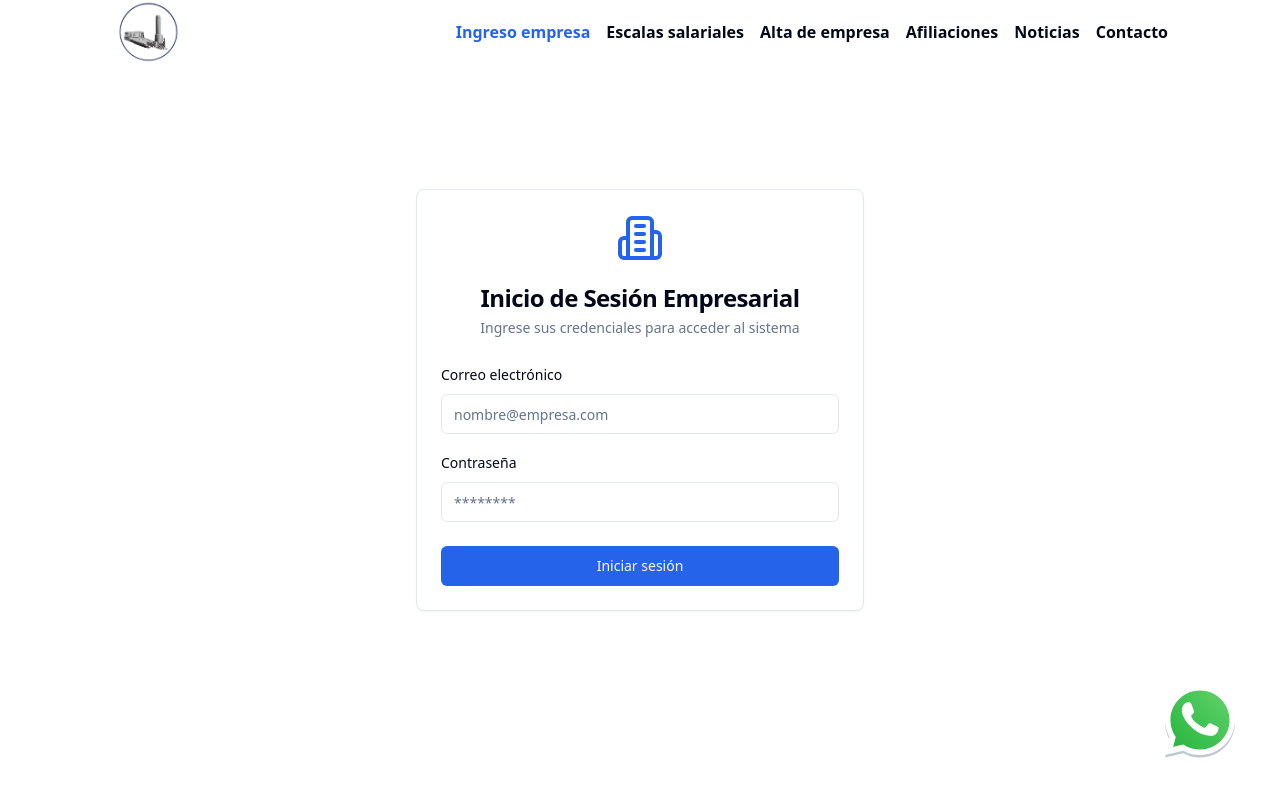
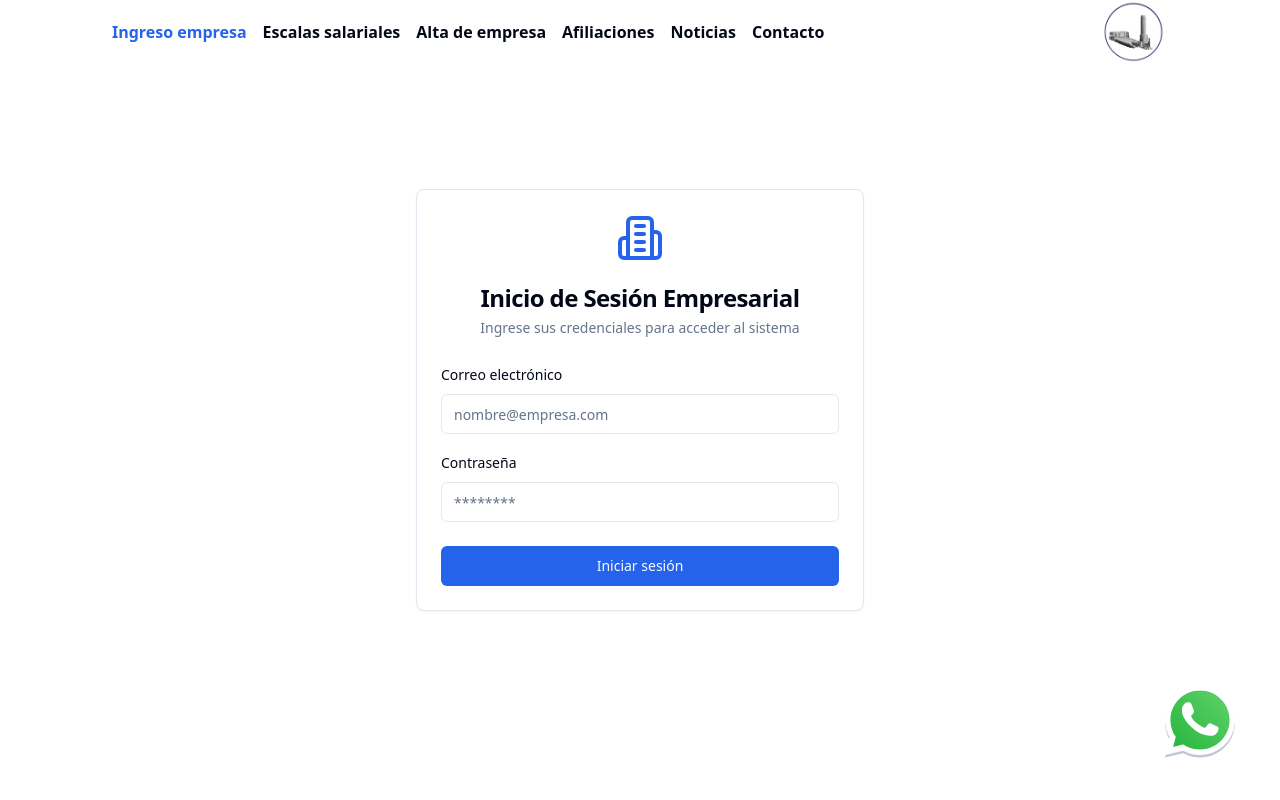
Before and after one commit to LumarSoft/uesevi-app, a Next.js app: page /loginempresa in a window 1280 px wide. Shown: the top 800 px of the page. Built offline with nearby package versions, Linux system fonts and the light colour scheme; no server answers.

Commit message:
feat: arreglo navbar

```diff
--- a/src/shared/components/Navbar/Navbar.tsx
+++ b/src/shared/components/Navbar/Navbar.tsx
@@ -3,7 +3,7 @@
 import { FramerComponent } from "@/shared/Framer/FramerComponent";
 import Link from "next/link";
 import { useEffect, useState } from "react";
-import { usePathname } from "next/navigation"; // Importa usePathname
+import { usePathname } from "next/navigation";
 import {
   DropdownMenu,
   DropdownMenuContent,
@@ -14,19 +14,13 @@ import { Menu } from "lucide-react";
 
 export const Navbar = () => {
   const [scrolled, setScrolled] = useState(false);
-  const pathname = usePathname(); // Obtener la ruta actual
+  const pathname = usePathname();
 
   useEffect(() => {
     const handleScroll = () => {
-      // Verifica si el usuario ha scrolleado más allá de 100vh
-      if (window.pageYOffset > window.innerHeight * 0.6) {
-        setScrolled(true);
-      } else {
-        setScrolled(false);
-      }
+      setScrolled(window.scrollY > 0);
     };
 
-    // Llama a handleScroll al montar el componente para verificar el estado inicial
     handleScroll();
 
     window.addEventListener("scroll", handleScroll);
@@ -36,11 +30,8 @@ export const Navbar = () => {
     };
   }, []);
 
-  // Verificar si la ruta actual es "/"
   const isHomePage = pathname === "/";
-
-  // Mostrar la navbar condicionalmente en la página de inicio
-  // const shouldShowNavbar = isHomePage ? scrolled : true;
+  const shouldShowNavbar = isHomePage ? scrolled : true;
 
   const isActive = (path: string) => pathname === path;
 
@@ -48,20 +39,16 @@ export const Navbar = () => {
     `hover:text-primary transition duration-300 ${
       isActive(path) ? "text-primary font-bold" : ""
     }`;
+
   return (
-    // shouldShowNavbar && (
     <FramerComponent
-      style={`w-full top-0 hidden md:flex justify-between items-center px-4  md:px-28 2xl:px-80 2xl:h-20 fixed z-20 transition-shadow duration-500 bg-white ${
-        scrolled ? "shadow-xl" : ""
+      style={`w-full top-0 hidden md:flex justify-between items-center px-4 md:px-28 2xl:px-80 2xl:h-20 fixed z-20 transition-shadow duration-500 ${
+        scrolled ? "shadow-xl bg-white" : ""
       }`}
       animationInitial={{ y: -100, opacity: 0 }}
       animationAnimate={{ y: 0, opacity: 1 }}
       animationExit={{ y: -100, opacity: 0 }}
     >
-      <Link href={"/"}>
-        <img src="/logo_chico.png" className="h-16" alt="Logo END" />
-      </Link>
-
       <nav className="lg:flex gap-2 md:gap-4 items-center font-semibold hidden">
         <Link href={"/loginempresa"} className={linkStyle("/loginempresa")}>
           Ingreso empresa
@@ -85,8 +72,12 @@ export const Navbar = () => {
           Contacto
         </Link>
       </nav>
+      <div className={`transition-opacity duration-500 ease-in-out ${shouldShowNavbar ? 'opacity-100' : 'opacity-0'}`}>
+        <Link href={"/"}>
+          <img src="/logo_chico.png" className="h-16" alt="Logo END" />
+        </Link>
+      </div>
     </FramerComponent>
-    // )
   );
 };
 
```
